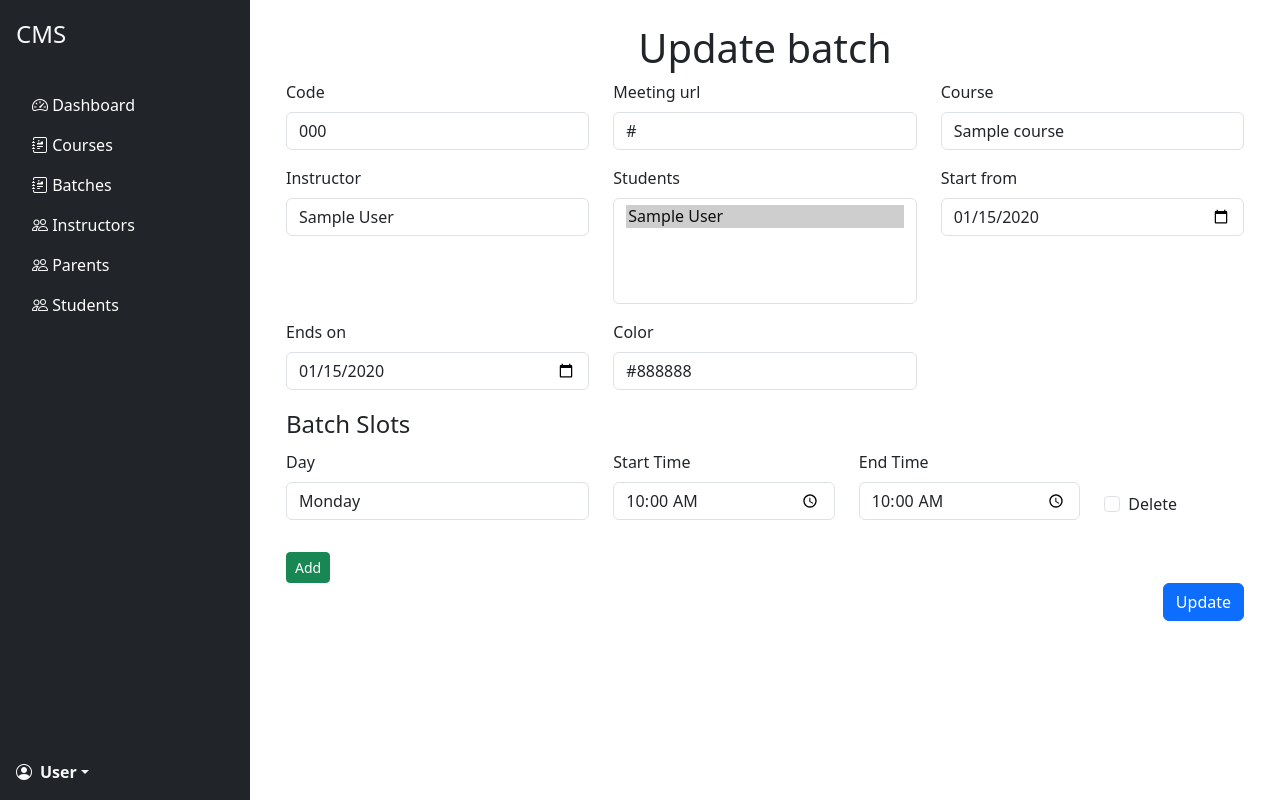
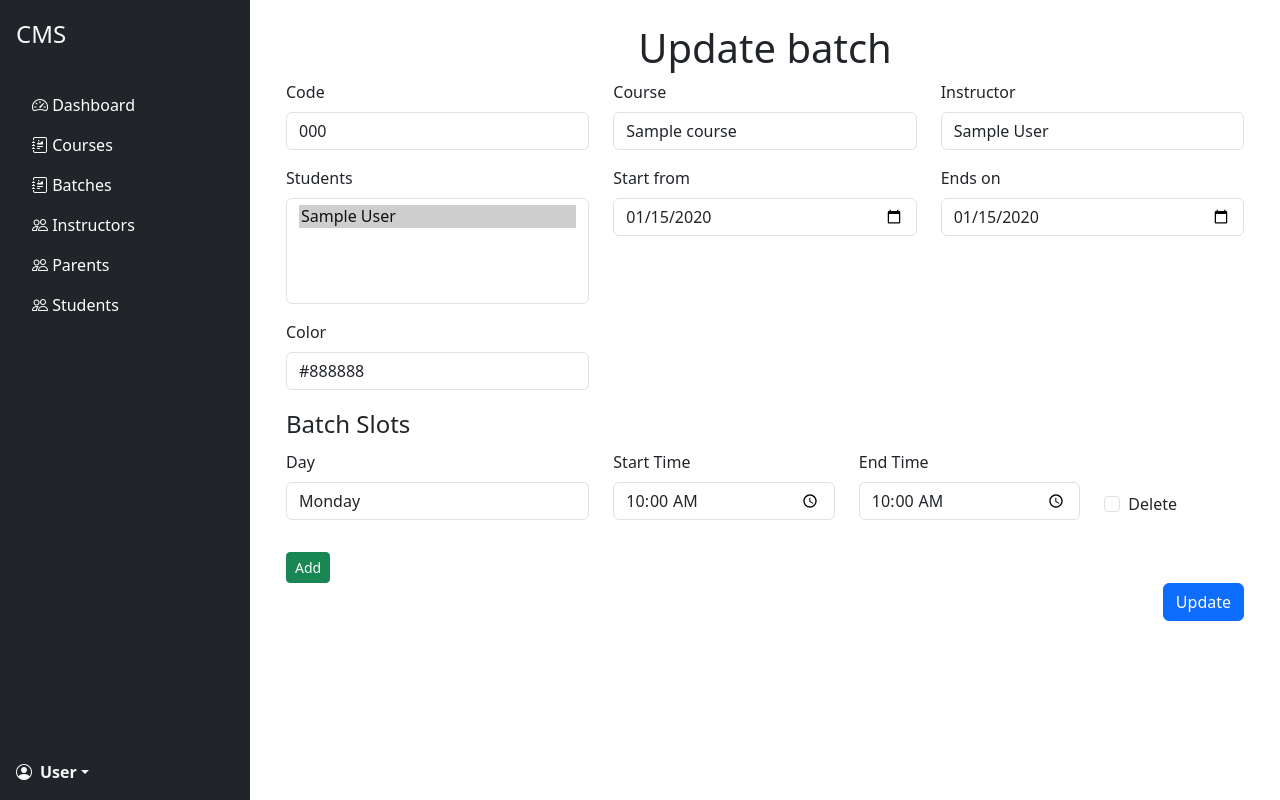
Before and after one commit to amar-sheikh/cms_with_n8n_automations, a Django app: page /batches/1/update/ in a window 1280 px wide. Run offline with Django 5.2, Linux system fonts and the light colour scheme; tables that the repository leaves empty hold one stand-in row (values such as "Sample post"); parts of the project's set-up code (start-up, migrations or seed data) failed here and were passed over.

Commit message:
Remove meeting url field from batch as meeting url is generated via calender

```diff
--- a/cms/admin/batch_admin.py
+++ b/cms/admin/batch_admin.py
@@ -31,7 +31,7 @@ class BatchSlotTabularAdmin(admin.TabularInline):
 @admin.register(Batch)
 class BatchAdmin(admin.ModelAdmin):
     list_filter = [ BatchStatusFilter, 'course', 'instructor', ]
-    list_display = [ 'code', 'instructor', 'meeting_url', 'status']
+    list_display = [ 'code', 'instructor', 'status']
     inlines = [BatchSlotTabularAdmin]
 
     @admin.display(description='Status')
--- a/cms/forms/batch_form.py
+++ b/cms/forms/batch_form.py
@@ -10,7 +10,7 @@ class BatchForm(forms.ModelForm):
 
     class Meta:
         model = Batch
-        fields = ['code', 'meeting_url', 'course', 'instructor', 'students', 'start_date', 'end_date', 'color' ]
+        fields = ['code', 'course', 'instructor', 'students', 'start_date', 'end_date', 'color' ]
 
 BatchSlotCreateFormSet = forms.inlineformset_factory(
     Batch,
--- a/cms/models/batch.py
+++ b/cms/models/batch.py
@@ -10,7 +10,6 @@ class Batch(models.Model):
     students = models.ManyToManyField(Student, related_name='batches')
 
     code = models.CharField(max_length=255, unique=True, null=False, blank=False)
-    meeting_url = models.URLField(null=True, blank=True)
     start_date = models.DateField()
     end_date = models.DateField()
     color = models.CharField(max_length=20, unique=True)
--- a/cms/templates/batches/_form.html
+++ b/cms/templates/batches/_form.html
@@ -19,18 +19,6 @@
         </div>
         {% endif %}
     </div>
-    {% if form.instance.pk %}
-    <div class="col-4 mb-3">
-        <label for="meeting_url" class="form-label">Meeting url</label>
-        <input id="meeting_url" name="meeting_url" class="form-control"
-            value="{{ form.instance.meeting_url|default:'' }}">
-        {% if form.meeting_url.errors %}
-        <div class="text-danger">
-            {{ form.meeting_url.errors }}
-        </div>
-        {% endif %}
-    </div>
-    {% endif %}
     <div class="col-4 mb-3">
         <label for="{{ form.course.id_for_label }}" class="form-label">Course</label>
         <select name="{{ form.course.html_name }}" id="{{ form.course.id_for_label }}" class="form-control">
```
Also changed, not shown: cms/migrations/0005_remove_batch_meeting_url.py (added).
